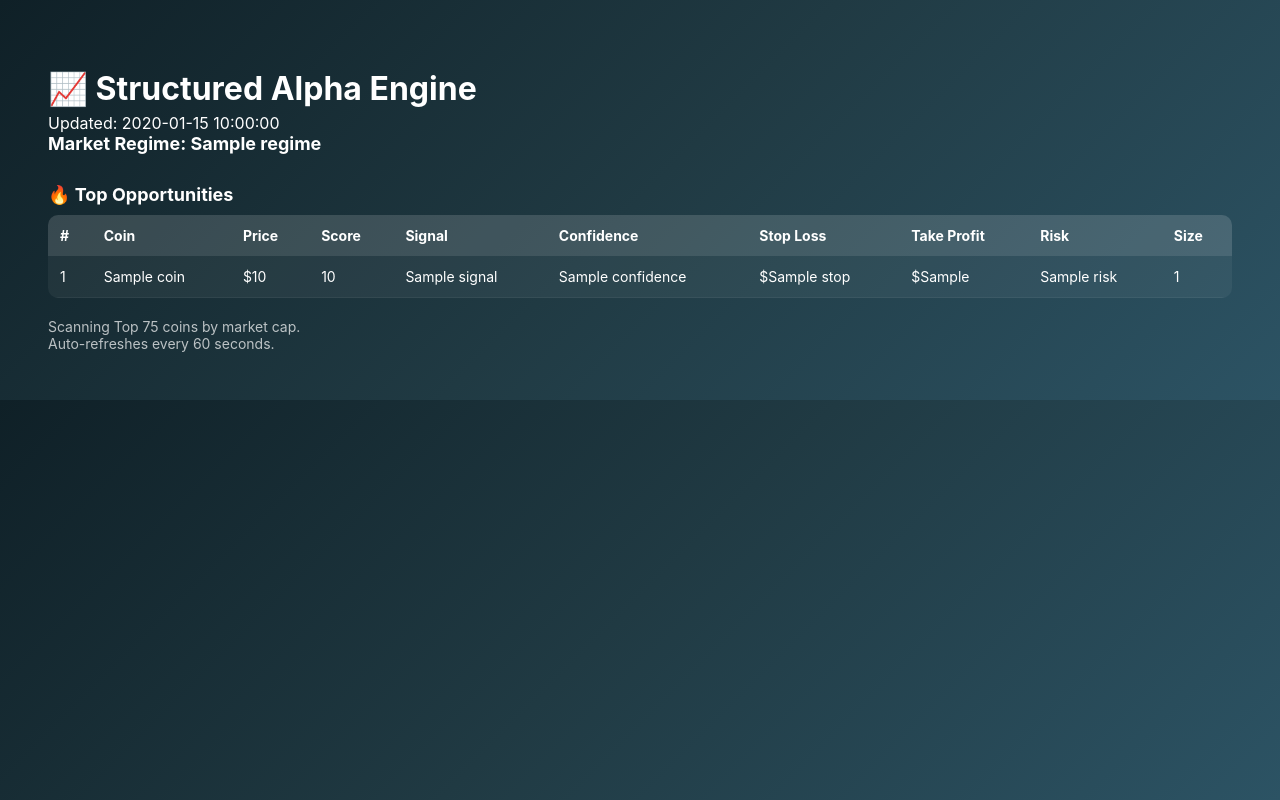
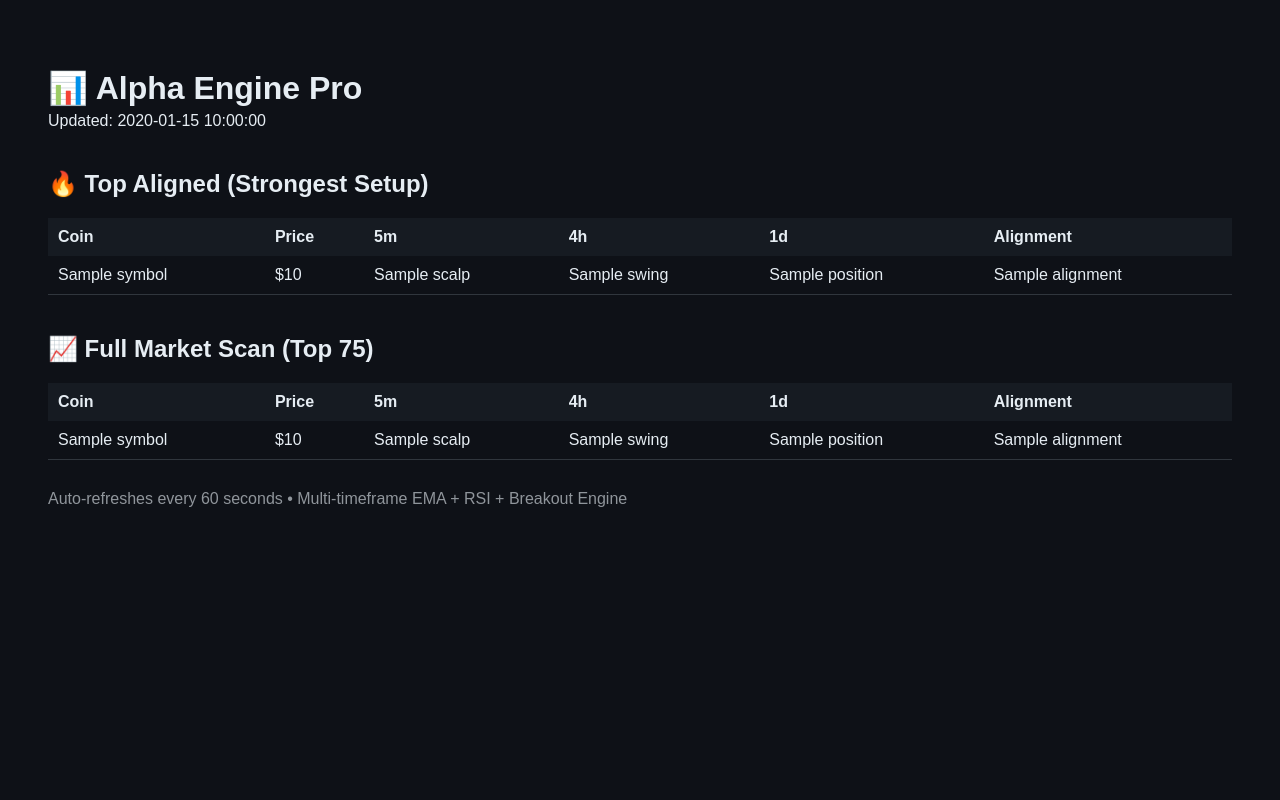
Before and after one commit to hillcolton1976/structured-alpha-engine, a Flask app: template templates/index.html in a window 1280 px wide. Run offline with Flask 3, Linux system fonts and the light colour scheme; the template is opened without the code that fills it: most values are stand-ins (such as "Sample title", 1, 10 or a date in 2020).

Commit message:
Update index.html

```diff
--- a/templates/index.html
+++ b/templates/index.html
@@ -1,151 +1,101 @@
 <!DOCTYPE html>
 <html>
 <head>
-    <title>Structured Alpha Engine</title>
+    <title>Alpha Engine Pro</title>
     <meta http-equiv="refresh" content="60">
-
     <style>
         body {
-            font-family: -apple-system, BlinkMacSystemFont, "Segoe UI", Roboto, Arial;
-            background: linear-gradient(135deg, #0f2027, #203a43, #2c5364);
-            color: white;
+            font-family: Arial;
+            background: #0e1117;
+            color: #e6edf3;
             padding: 40px;
         }
-
-        h1 {
-            margin-bottom: 5px;
-        }
-
-        .regime {
-            font-weight: bold;
-            margin-bottom: 20px;
-            font-size: 18px;
-        }
-
-        .BULL { color: #4caf50; }
-        .BEAR { color: #f44336; }
-
+        h1 { margin-bottom: 5px; }
+        .section { margin-top: 40px; }
         table {
             width: 100%;
             border-collapse: collapse;
-            background: rgba(255,255,255,0.05);
-            border-radius: 10px;
-            overflow: hidden;
+            margin-top: 15px;
         }
+        th {
+            background: #161b22;
+            padding: 10px;
+            text-align: left;
+        }
+        td {
+            padding: 10px;
+            border-bottom: 1px solid #30363d;
+        }
+        tr:hover { background: #1f2937; }
 
-        th {
-            background: rgba(255,255,255,0.1);
-            padding: 12px;
-            text-align: left;
-            font-size: 14px;
-        }
+        .BUY { color: #22c55e; font-weight: bold; }
+        .SELL { color: #ef4444; font-weight: bold; }
+        .HOLD { color: #facc15; font-weight: bold; }
 
-        td {
-            padding: 12px;
-            border-bottom: 1px solid rgba(255,255,255,0.05);
-            font-size: 14px;
-        }
-
-        tr:hover {
-            background: rgba(255,255,255,0.05);
-        }
-
-        .BUY {
-            color: #4caf50;
-            font-weight: bold;
-        }
-
-        .SELL {
-            color: #f44336;
-            font-weight: bold;
-        }
-
-        .HOLD {
-            color: #ffc107;
-            font-weight: bold;
-        }
-
-        .High {
-            color: #4caf50;
-        }
-
-        .Medium {
-            color: #ffc107;
-        }
-
-        .Low {
-            color: #f44336;
-        }
+        .alignment-3 { color: #22c55e; font-weight: bold; }
+        .alignment--3 { color: #ef4444; font-weight: bold; }
 
         .footer {
-            margin-top: 20px;
-            font-size: 14px;
-            opacity: 0.7;
+            margin-top: 30px;
+            opacity: 0.6;
         }
-
-        .section-title {
-            margin-top: 30px;
-            margin-bottom: 10px;
-            font-size: 18px;
-            font-weight: bold;
-        }
-
     </style>
 </head>
-
 <body>
 
-<h1>📈 Structured Alpha Engine</h1>
+<h1>📊 Alpha Engine Pro</h1>
 <div>Updated: {{ updated }}</div>
-<div class="regime {{ regime }}">Market Regime: {{ regime }}</div>
 
-<div class="section-title">🔥 Top Opportunities</div>
-
+<div class="section">
+<h2>🔥 Top Aligned (Strongest Setup)</h2>
 <table>
 <tr>
-        <th>#</th>
 <th>Coin</th>
 <th>Price</th>
-        <th>Score</th>
-        <th>Signal</th>
-        <th>Confidence</th>
-        <th>Stop Loss</th>
-        <th>Take Profit</th>
-        <th>Risk</th>
-        <th>Size</th>
+<th>5m</th>
+<th>4h</th>
+<th>1d</th>
+<th>Alignment</th>
 </tr>
-
-    {% for coin in coins %}
+{% for coin in top %}
 <tr>
-        <td>{{ loop.index }}</td>
-        <td>{{ coin.coin }}</td>
+<td>{{ coin.symbol }}</td>
 <td>${{ coin.price }}</td>
-        <td>{{ coin.score }}</td>
-        <td class="{{ coin.signal }}">{{ coin.signal }}</td>
-        <td class="{{ coin.confidence }}">{{ coin.confidence }}</td>
-        <td>
-            {% if coin.stop != "-" %}
-                ${{ coin.stop }}
-            {% else %}
-                -
-            {% endif %}
-        </td>
-        <td>
-            {% if coin.take_profit != "-" %}
-                ${{ coin.take_profit }}
-            {% else %}
-                -
-            {% endif %}
-        </td>
-        <td>{{ coin.risk }}</td>
-        <td>{{ coin.size }}</td>
+<td class="{{ coin.scalp }}">{{ coin.scalp }}</td>
+<td class="{{ coin.swing }}">{{ coin.swing }}</td>
+<td class="{{ coin.position }}">{{ coin.position }}</td>
+<td>{{ coin.alignment }}</td>
 </tr>
 {% endfor %}
 </table>
+</div>
+
+<div class="section">
+<h2>📈 Full Market Scan (Top 75)</h2>
+<table>
+<tr>
+<th>Coin</th>
+<th>Price</th>
+<th>5m</th>
+<th>4h</th>
+<th>1d</th>
+<th>Alignment</th>
+</tr>
+{% for coin in results %}
+<tr>
+<td>{{ coin.symbol }}</td>
+<td>${{ coin.price }}</td>
+<td class="{{ coin.scalp }}">{{ coin.scalp }}</td>
+<td class="{{ coin.swing }}">{{ coin.swing }}</td>
+<td class="{{ coin.position }}">{{ coin.position }}</td>
+<td>{{ coin.alignment }}</td>
+</tr>
+{% endfor %}
+</table>
+</div>
 
 <div class="footer">
-Scanning Top 75 coins by market cap. <br>
-Auto-refreshes every 60 seconds.
+Auto-refreshes every 60 seconds • Multi-timeframe EMA + RSI + Breakout Engine
 </div>
 
 </body>
```
Lines whose indentation alone changed are shown as unchanged.
